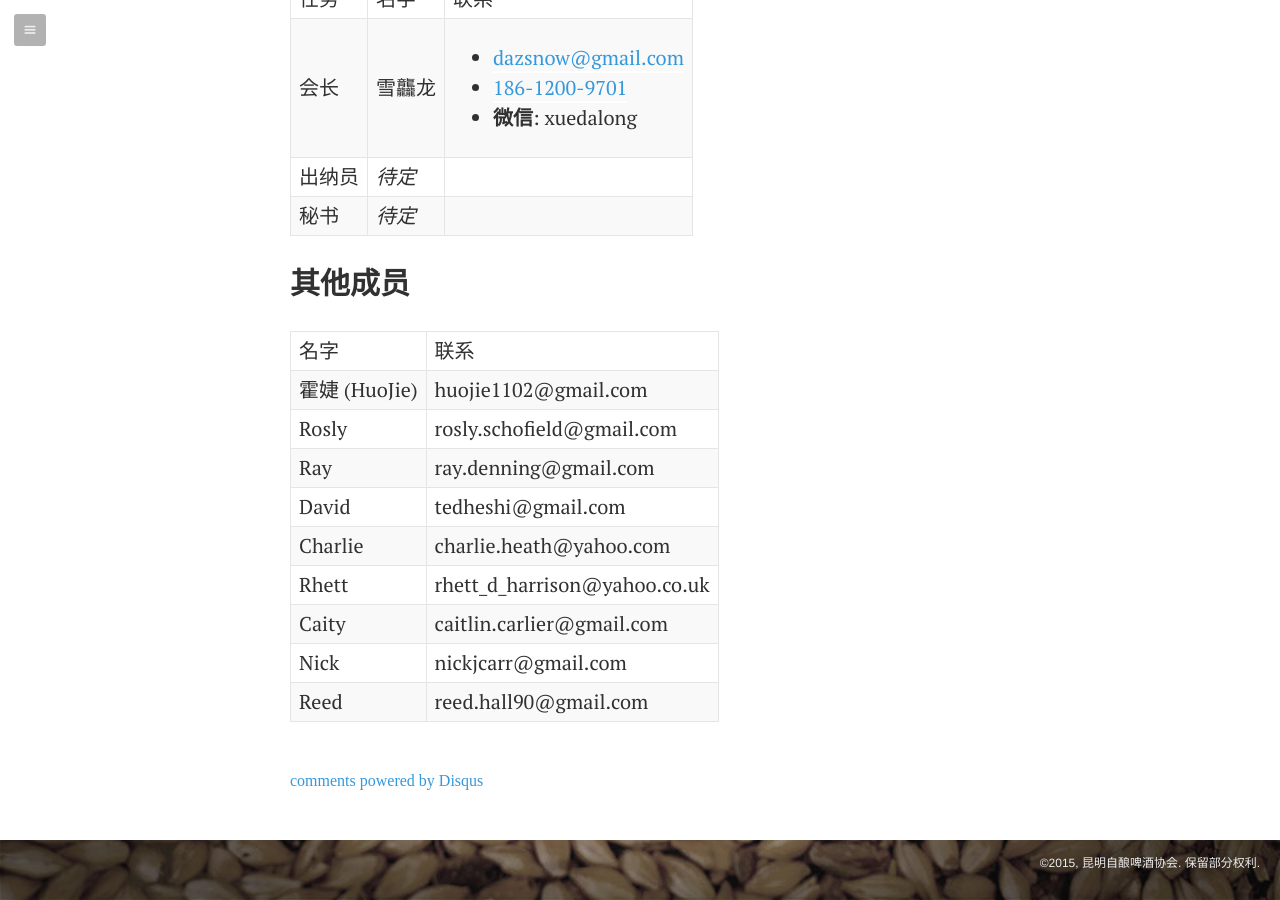
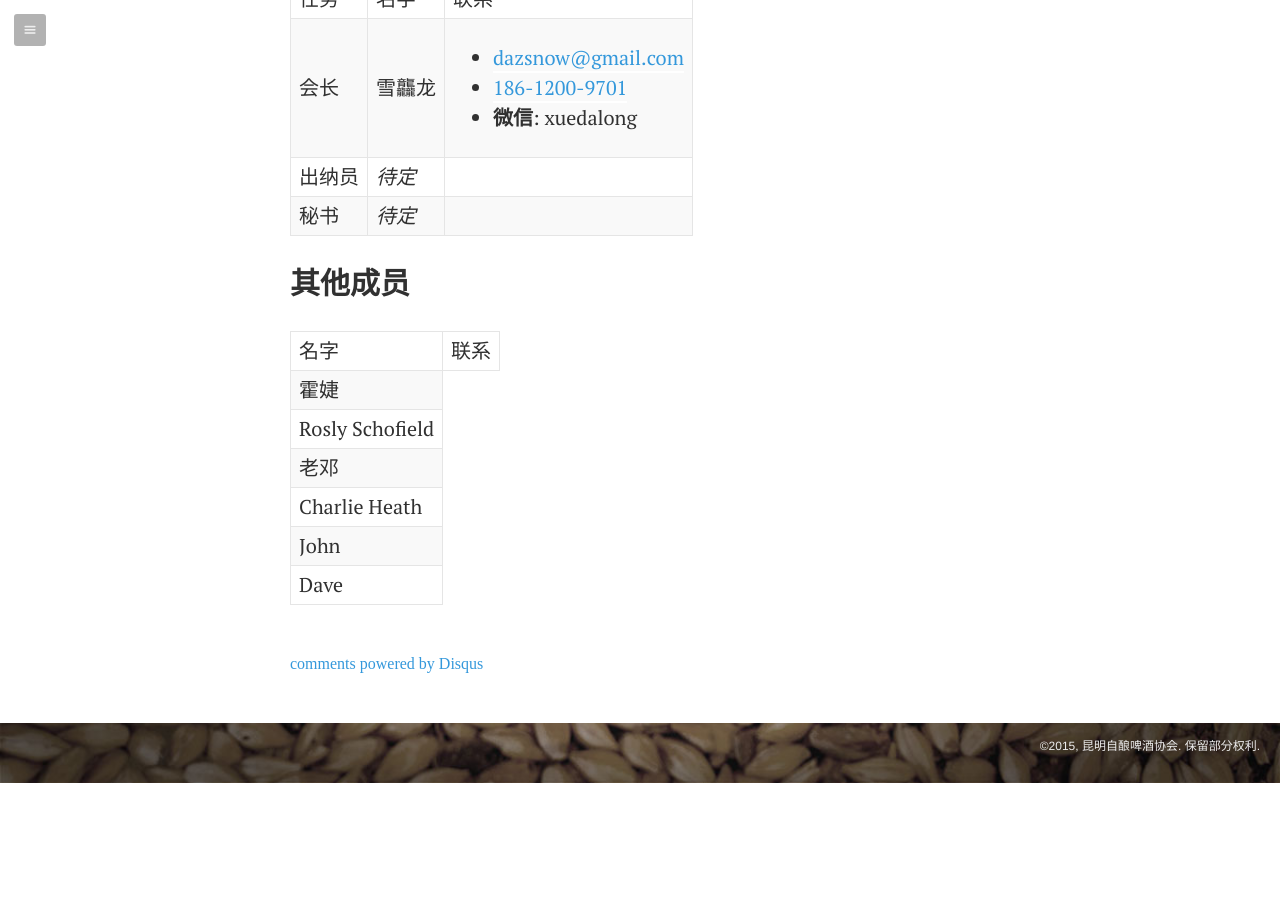
Before and after one commit to darryl-snow/khs, a Jekyll site: the page built from _posts/zh/pages/2014-08-24-huiyuan.md, in a window 1280 px wide and 900 px high, scrolled down 779 px. Built offline with Jekyll 4.4.1, drawn with Linux system fonts in a browser that asks for light colours; Markdown is read by kramdown in place of the engine named in the settings; comment, search, counter and statistics services are not loaded; after the commit the page ends 1562 px from its top, so only the background shows below that.

```diff
--- a/_posts/zh/pages/2014-08-24-huiyuan.md
+++ b/_posts/zh/pages/2014-08-24-huiyuan.md
@@ -55,40 +55,22 @@ permalink: /zh/huiyuan
 	</thead>
 	<tbody>
 		<tr>
-			<td>霍婕 (HuoJie)</td>
-			<td>huojie1102@gmail.com</td>
+			<td>霍婕</td>
 		</tr>
 		<tr>
-			<td>Rosly</td>
-			<td>rosly.schofield@gmail.com</td>
+			<td>Rosly Schofield</td>
 		</tr>
 		<tr>
-			<td>Ray</td>
-			<td>ray.denning@gmail.com</td>
+			<td>老邓</td>
 		</tr>
 		<tr>
-			<td>David</td>
-			<td>tedheshi@gmail.com</td>
+			<td>Charlie Heath</td>
 		</tr>
 		<tr>
-			<td>Charlie</td>
-			<td>charlie.heath@yahoo.com</td>
+			<td>John</td>
 		</tr>
 		<tr>
-			<td>Rhett</td>
-			<td>rhett_d_harrison@yahoo.co.uk</td>
-		</tr>
-		<tr>
-			<td>Caity</td>
-			<td>caitlin.carlier@gmail.com</td>
-		</tr>
-		<tr>
-			<td>Nick</td>
-			<td>nickjcarr@gmail.com</td>
-		</tr>
-		<tr>
-			<td>Reed</td>
-			<td>reed.hall90@gmail.com</td>
+			<td>Dave</td>
 		</tr>
 	</tbody>
 </table>
```
Also changed, not shown: _posts/en/2015-04-13-april-2015-meetup.md (added, +38 -0 lines), _posts/en/pages/2014-08-22-files.md (+1 -0 lines), _posts/en/pages/2014-08-24-members.md (+5 -23 lines), _posts/zh/2015-04-13-siyue-juhui.md (added, +38 -0 lines), _posts/zh/pages/2014-08-22-wenjian.md (+1 -0 lines), media/2015-04-13-april-2015-meetup/beer-tasting1.jpg (added), media/2015-04-13-april-2015-meetup/beer-tasting2.jpg (added), media/2015-04-13-april-2015-meetup/beer-tasting3.jpg (added), media/2015-04-13-april-2015-meetup/chinese-map.png (added), media/2015-04-13-april-2015-meetup/cover.jpg (added), media/2015-04-13-april-2015-meetup/english-map.png (added), 1 other file.
